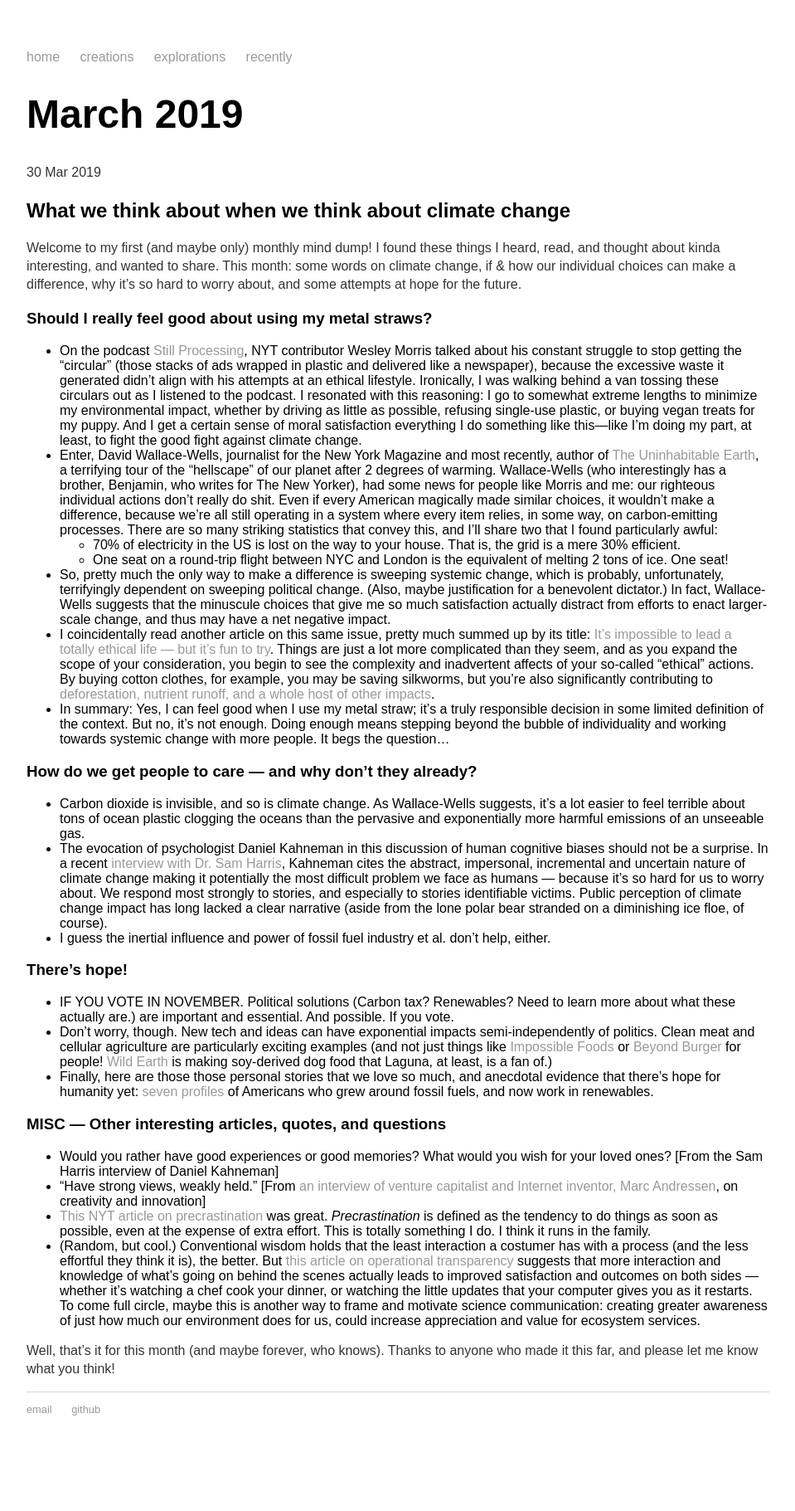
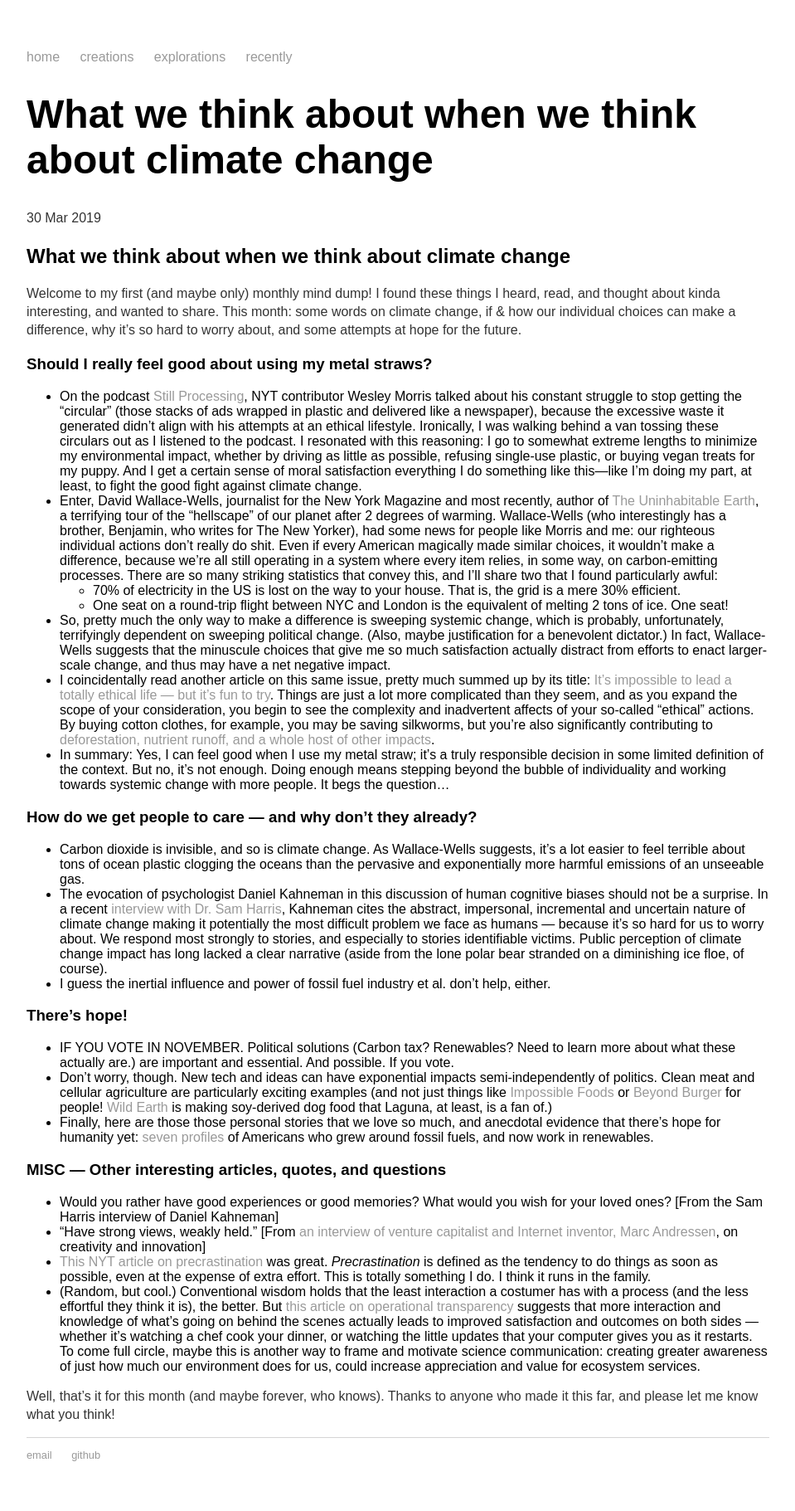
Before and after one commit to mayasheth/mayasheth.github.io, a Jekyll site: the page built from _posts/2019-03-30-march-2019.md, in a window 1280 px wide. Shown: the whole page at 83% size, without its empty margins (160-1119 px from the left). Built offline with Jekyll 4.4.1, drawn with Linux system fonts in a browser that asks for light colours; before the commit the page ends 1766 px from its top, so only the background shows below that.

Commit message:
Update 2019-03-30-march-2019.md

```diff
--- a/_posts/2019-03-30-march-2019.md
+++ b/_posts/2019-03-30-march-2019.md
@@ -1,6 +1,6 @@
 ---
 layout: post
-title: "March 2019"
+title: "What we think about when we think about climate change"
 categories: review
 date: 2019-03-30
 ---
```
